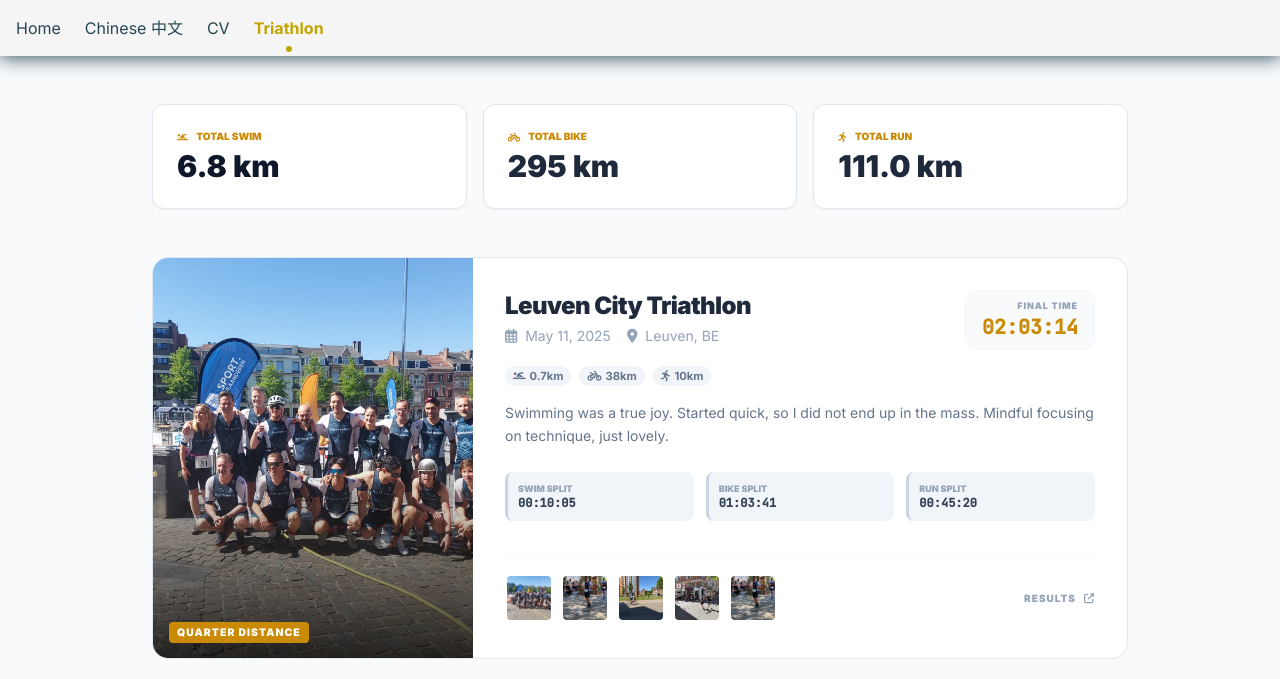
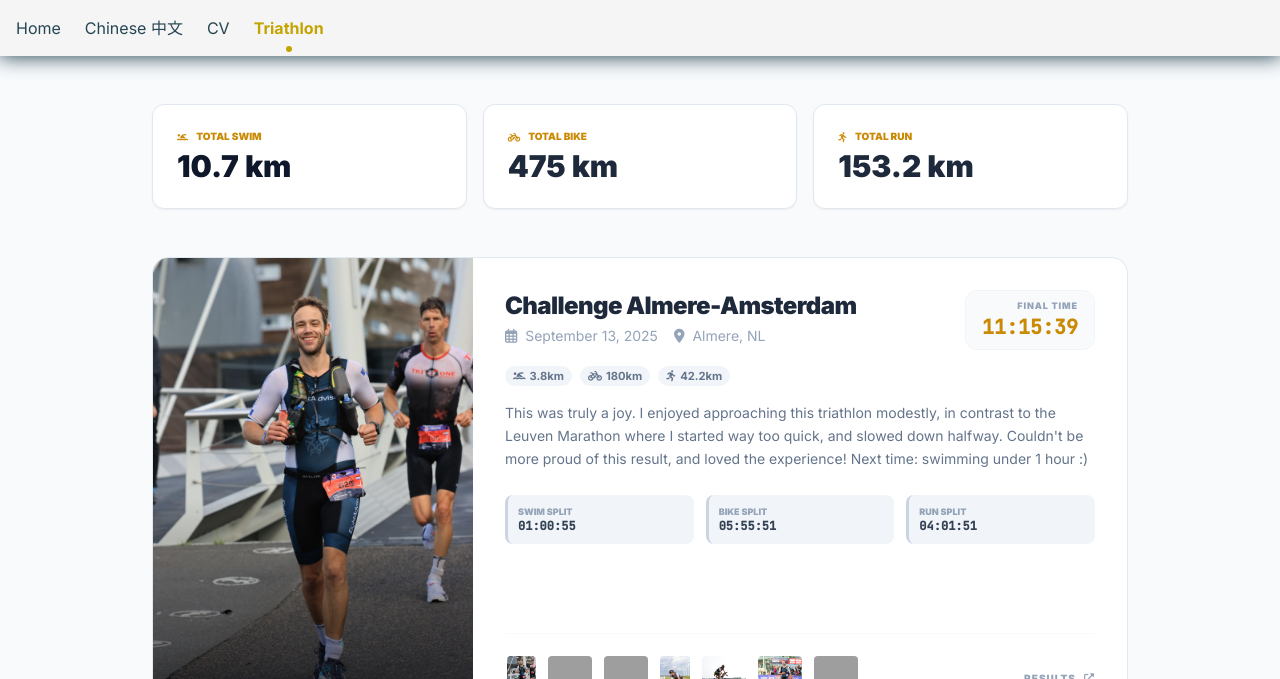
Before and after one commit to Sdniss/Sdniss.github.io, a Jekyll site: the page built from _pages/triathlon.html, in a window 1280 px wide and 1400 px high. Shown: the top 679 px of the window. Built offline with Jekyll 4.4.1, drawn with Linux system fonts in a browser that asks for light colours; nearby versions of some CDN libraries; some of the changed text lies outside the part shown; grey boxes are pictures that could not be loaded.

Commit message:
Add Challenge Almere-Amsterdam

```diff
--- a/assets/data/yaml/triathlon.yml
+++ b/assets/data/yaml/triathlon.yml
@@ -1,3 +1,49 @@
+- event: "Challenge Almere-Amsterdam"
+  date: 2025-09-13
+  location: "Almere, NL"
+  type: "Full Distance"
+  distance:
+    swim: "3.8km"
+    bike: "180km"
+    run: "42.2km"
+  results:
+    total_time: "11:15:39"
+    swim: "01:00:55"
+    t1: "00:05:50"
+    bike: "05:55:51"
+    t2: "00:11:14"
+    run: "04:01:51"
+  description: "This was truly a joy. I enjoyed approaching this triathlon modestly, in contrast to the Leuven Marathon where I started way too quick, and slowed down halfway.
+  Couldn't be more proud of this result, and loved the experience! Next time: swimming under 1 hour :)"
+  link: "https://docs.google.com/spreadsheets/d/e/2PACX-1vTj3IEgk2sq6mZ9hQ6W5b5TnxFWQGPc0ZV_tO_MUQPFzJIvw59Bb5RetxKRxXL8MA/pubhtml?gid=1593702242&single=true"
+  photos:
+    - "2025_Challenge_Almere_5.jpeg"
+    - "2025_Challenge_Almere_1.jpeg"
+    - "2025_Challenge_Almere_2.jpeg"
+    - "2025_Challenge_Almere_3.jpeg"
+    - "2025_Challenge_Almere_4.jpeg"
+    - "2025_Challenge_Almere_6.jpeg"
+    - "2025_Challenge_Almere_7.jpeg"
+
+- event: "Iron Bikes 100 Triatlon"
+  date: 2025-06-14
+  location: "Hazewinkel, BE"
+  type: "Half distance"
+  distance:
+    swim: "2km"
+    bike: "80km"
+    run: "18km"
+  results:
+    total_time: "04:53:09"
+    swim: "00:31:08"
+    t1: "00:02:40.2"
+    bike: "02:38:56"
+    t2: "00:03:00.7"
+    run: "01:37:24"
+  description: "Very humid. Excellent preparation for full distance in September. Note: Official times not available. Extracted from Garmin."
+  photos:
+    - "2025_Ironbikes_1.jpg"
+
 - event: "Leuven City Triathlon"
   date: 2025-05-11
   location: "Leuven, BE"
@@ -20,26 +66,6 @@
     - "2025_City_triathlon_Leuven_1.JPG"
     - "2025_City_triathlon_Leuven_3.JPG"
     - "2025_City_triathlon_Leuven_4.JPG"
-    - "2025_City_triathlon_Leuven_5.JPG"
-
-- event: "Iron Bikes 100 Triatlon"
-  date: 2025-06-14
-  location: "Hazewinkel, BE"
-  type: "Half distance"
-  distance:
-    swim: "2km"
-    bike: "80km"
-    run: "18km"
-  results:
-    total_time: "04:53:09"
-    swim: "00:31:08"
-    t1: "00:02:40.2"
-    bike: "02:38:56"
-    t2: "00:03:00.7"
-    run: "01:37:24"
-  description: "Very humid. Excellent preparation for full distance in September. Note: Official times not available. Extracted from Garmin."
-  photos:
-    - "2025_Ironbikes_1.jpg"
 
 - event: "Triathlon Heerjansdam"
   date: 2024-08-25
```
Also changed, not shown: assets/photos/2025_Challenge_Almere_4.jpeg (added), assets/photos/2025_Challenge_Almere_5.jpeg (added), assets/photos/2025_Challenge_Almere_6.jpeg (added), assets/photos/2025_Challenge_almere_3.jpeg (added), 3 other files.
